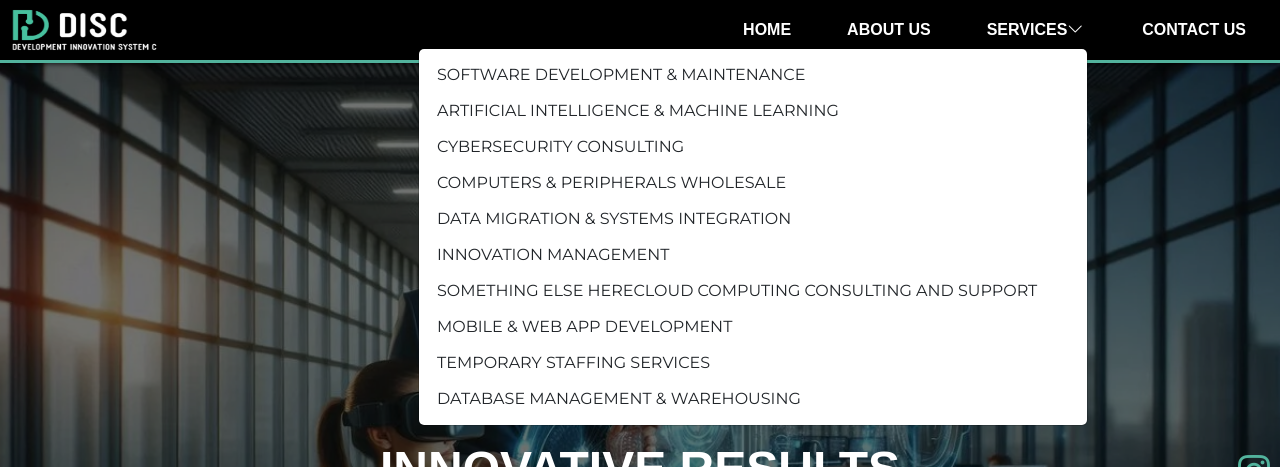
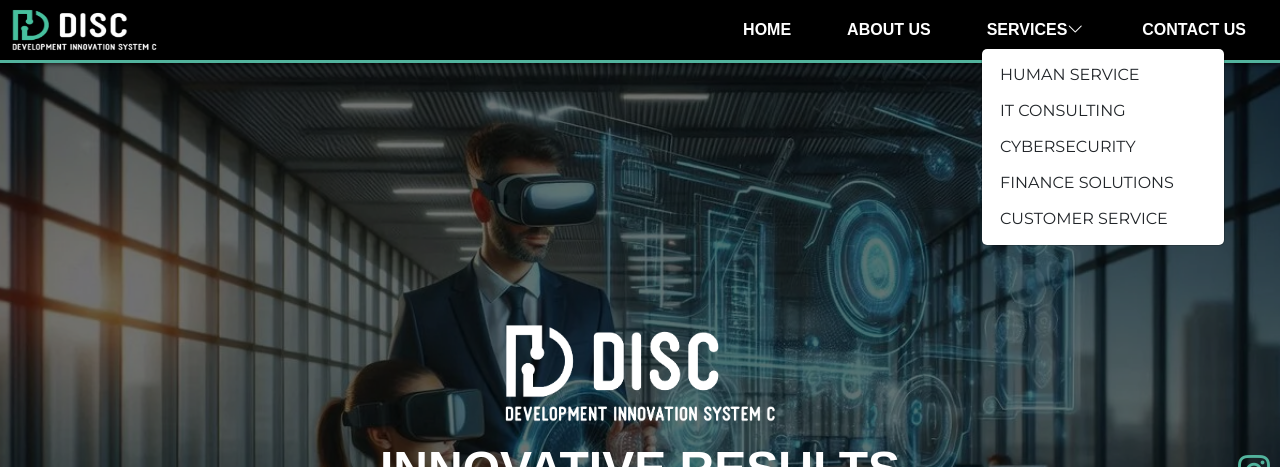
Before and after one commit to Disc-Colombia/Frontend_Disc, a React (Vite) app: page / in a window 1280 px wide. Both pictures are taken after a click on the button "SERVICES". Shown: the top 467 px of the page. Built offline with nearby package versions, Linux system fonts and the light colour scheme; no server answers.

Commit message:
correcion en cantidad de botones desplegables

```diff
--- a/src/components/Header.tsx
+++ b/src/components/Header.tsx
@@ -77,7 +77,6 @@ export const Header: React.FC = () => {
                   className={`navegations_links btn_service--down${
                     linkActive === "aboutus" ? "active" : ""
                   }`}
-
                 >
                   Services<i className="bi bi-chevron-down icon_down"></i>
                 </button>
@@ -86,74 +85,48 @@ export const Header: React.FC = () => {
                   aria-labelledby="dropdownMenuButton1"
                 >
                   <li className="navegations_links">
-                  <Link className="dropdown-item" to="/services/"
-                    onClick={() => handleActive("services")}
+                    <Link
+                      className="dropdown-item"
+                      to="/Human-Service/"
+                      onClick={() => handleActive("services")}
                     >
-                      Software Development & Maintenance
+                      Human Service
                     </Link>
                   </li>
                   <li className="navegations_links">
-                    <Link className="dropdown-item" to="/services/"
-                    onClick={() => handleActive("services")}
+                    <Link
+                      className="dropdown-item"
+                      to="/IT-Consulting/"
+                      onClick={() => handleActive("services")}
                     >
-                      Artificial Intelligence & Machine Learning
-
+                      IT Consulting
                     </Link>
                   </li>
                   <li className="navegations_links">
-                    <Link className="dropdown-item" to="/services/"
-                    onClick={() => handleActive("services")}
+                    <Link
+                      className="dropdown-item"
+                      to="/Cybersecurity/"
+                      onClick={() => handleActive("services")}
                     >
-                     CyberSecurity Consulting
+                      Cybersecurity
                     </Link>
                   </li>
                   <li className="navegations_links">
-                    <Link className="dropdown-item" to="/services/"
-                    onClick={() => handleActive("services")}
+                    <Link
+                      className="dropdown-item"
+                      to="/Finance-Solutions/"
+                      onClick={() => handleActive("services")}
                     >
-                     Computers & Peripherals Wholesale
+                      Finance Solutions
                     </Link>
                   </li>
                   <li className="navegations_links">
-                    <Link className="dropdown-item" to="/services/"
-                    onClick={() => handleActive("services")}
+                    <Link
+                      className="dropdown-item"
+                      to="/Customer-Service/"
+                      onClick={() => handleActive("services")}
                     >
-                      Data Migration & Systems Integration
-                    </Link>
-                  </li>
-                  <li className="navegations_links">
-                    <Link className="dropdown-item" to="/services/"
-                    onClick={() => handleActive("services")}
-                    >
-                      Innovation Management
-                    </Link>
-                  </li>
-                  <li className="navegations_links">
-                    <Link className="dropdown-item" to="/services/"
-                    onClick={() => handleActive("services")}
-                    >
-                      Something else hereCloud Computing Consulting and Support
-                    </Link>
-                  </li>
-                  <li className="navegations_links">
-                    <Link className="dropdown-item" to="/services/"
-                    onClick={() => handleActive("services")}
-                    >
-                      Mobile & Web App Development
-                    </Link>
-                  </li>
-                  <li className="navegations_links">
-                    <Link className="dropdown-item" to="/services/"
-                    onClick={() => handleActive("services")}
-                    >
-                      Temporary Staffing Services
-                    </Link>
-                  </li>
-                  <li className="navegations_links">
-                    <Link className="dropdown-item" to="/services/"
-                    onClick={() => handleActive("services")}
-                    >
-                     Database Management & Warehousing
+                      Customer Service
                     </Link>
                   </li>
                 </ul>
```
